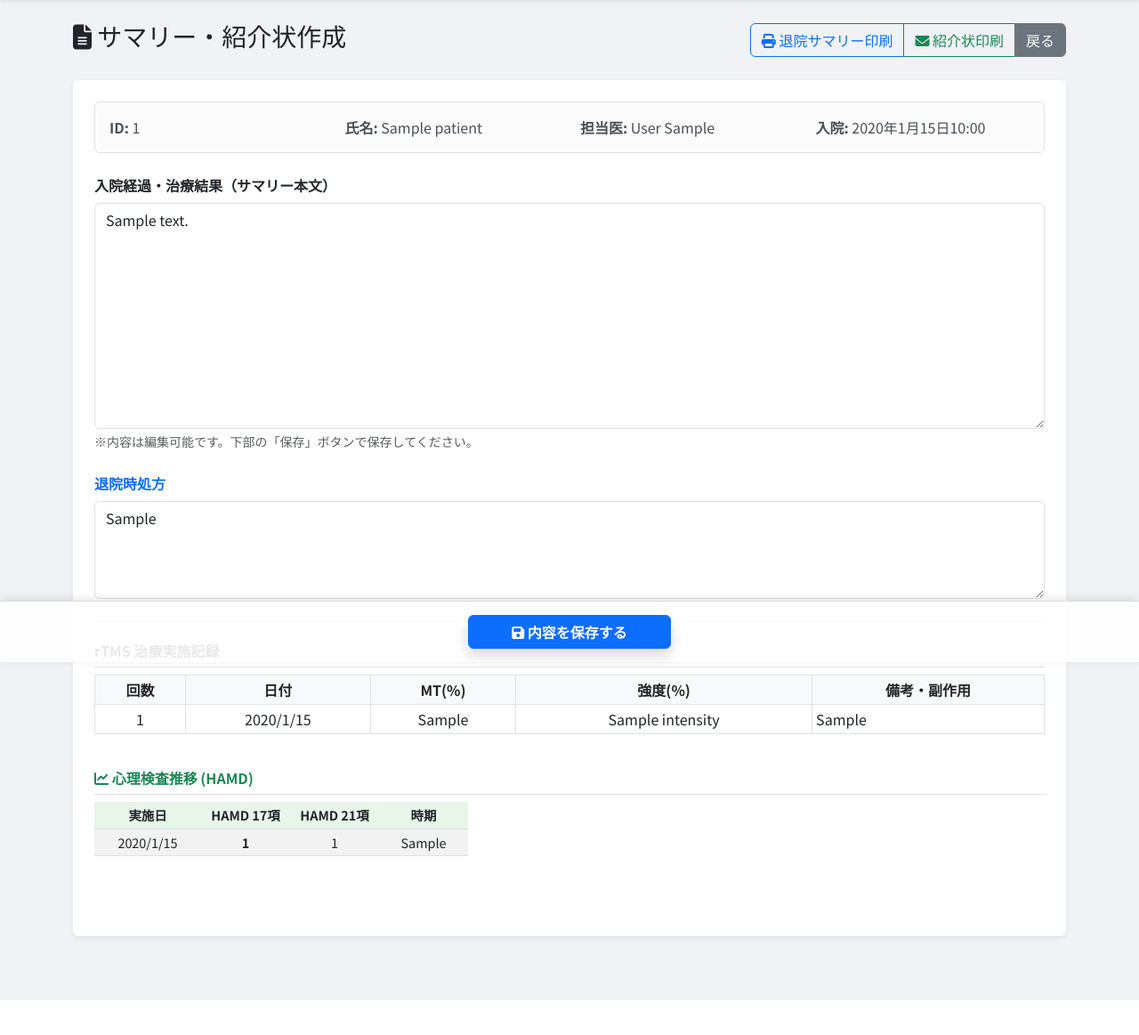
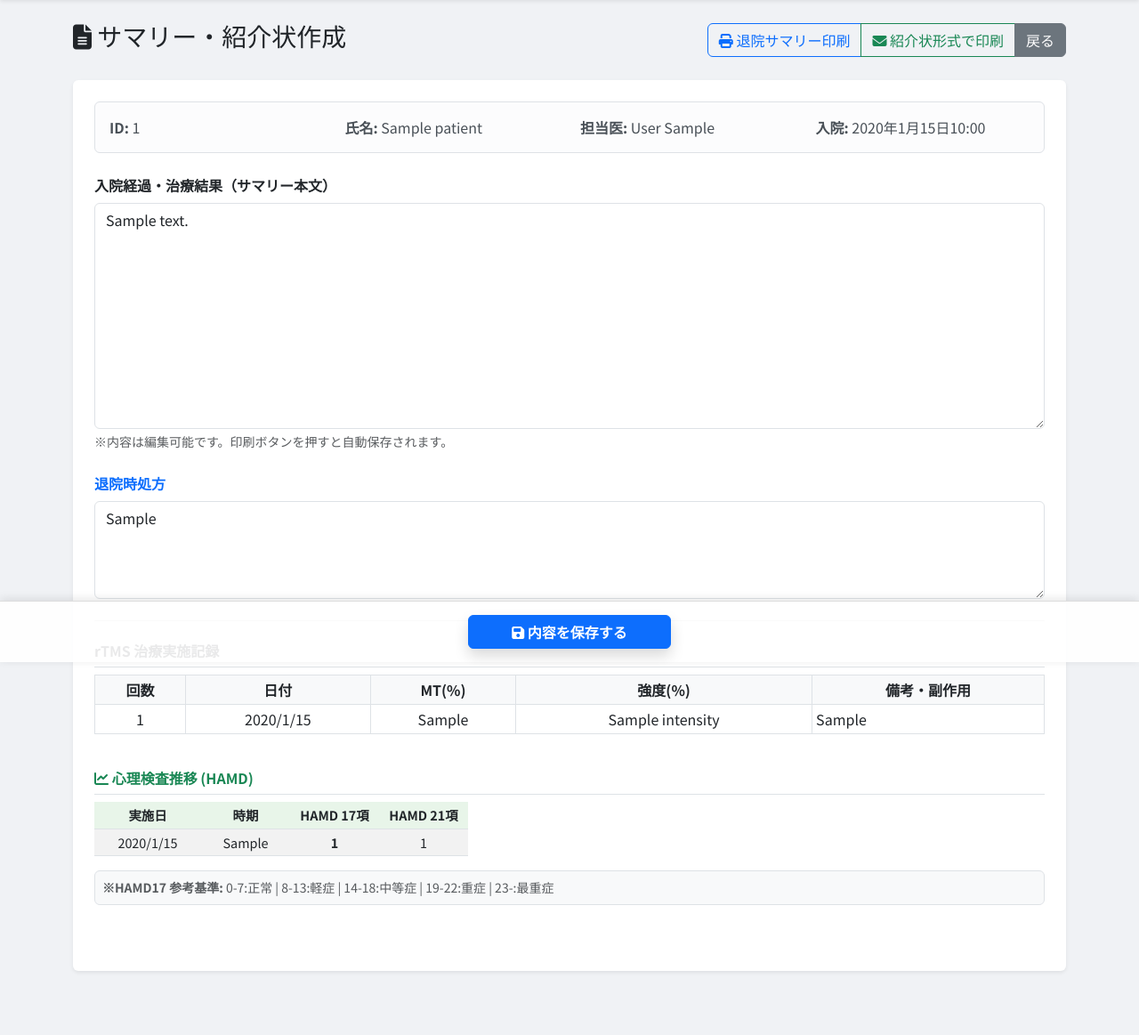
Before and after one commit to kasadera-creator/rTMS, a Django app: template rtms_app/templates/rtms_app/patient_summary.html in a window 1280 px wide. Shown: the part 56-1219 px from the top of the page at 89% size. Before the commit the page ends 1180 px from the top, so only its background shows below. Run offline with Django 5.2, Linux system fonts and the light colour scheme; the template is opened without the code that fills it: most values are stand-ins (such as "Sample title", 1, 10 or a date in 2020); data that the repository does not hold is empty.

Commit message:
サマリー修正

```diff
--- a/rtms_app/templates/rtms_app/patient_summary.html
+++ b/rtms_app/templates/rtms_app/patient_summary.html
@@ -16,18 +16,19 @@
     <div class="d-flex justify-content-between align-items-center mb-4">
         <h3><i class="fas fa-file-alt"></i> サマリー・紹介状作成</h3>
         <div class="btn-group">
-            <a href="{% url 'patient_print_summary' patient.id %}?mode=summary" target="_blank" class="btn btn-outline-primary">
+            <!-- 修正: ボタンタイプをbuttonにし、onclickで保存＆印刷を実行 -->
+            <button type="button" class="btn btn-outline-primary" onclick="saveAndPrint('summary')">
                 <i class="fas fa-print"></i> 退院サマリー印刷
-            </a>
-            <a href="{% url 'patient_print_summary' patient.id %}?mode=referral" target="_blank" class="btn btn-outline-success">
-                <i class="fas fa-envelope"></i> 紹介状印刷
-            </a>
+            </button>
+            <button type="button" class="btn btn-outline-success" onclick="saveAndPrint('referral')">
+                <i class="fas fa-envelope"></i> 紹介状形式で印刷
+            </button>
             <a href="{% url 'dashboard' %}" class="btn btn-secondary">戻る</a>
         </div>
     </div>
 
     <!-- メインエリア: フォームで囲む -->
-    <form method="post" class="bg-white p-4 shadow-sm rounded">
+    <form method="post" id="summaryForm" class="bg-white p-4 shadow-sm rounded">
         {% csrf_token %}
 
         <!-- 1. 患者情報ヘッダー -->
@@ -52,11 +53,11 @@
             <label class="form-label fw-bold">入院経過・治療結果（サマリー本文）</label>
             <textarea name="summary_text" rows="10" class="form-control">{{ summary_text }}</textarea>
             <div class="form-text text-muted">
-                ※内容は編集可能です。下部の「保存」ボタンで保存してください。
+                ※内容は編集可能です。印刷ボタンを押すと自動保存されます。
             </div>
         </div>
 
-        <!-- 3. 退院時処方 (新規追加) -->
+        <!-- 3. 退院時処方 -->
         <div class="mb-4">
             <label class="form-label fw-bold text-primary">退院時処方</label>
             <textarea name="discharge_prescription" rows="4" class="form-control" placeholder="退院時の処方内容を入力してください...">{{ patient.discharge_prescription }}</textarea>
@@ -95,24 +96,28 @@
                     <thead>
                         <tr>
                             <th style="min-width:120px;">実施日</th>
+                            <th style="min-width:100px;">時期</th>
                             <th style="min-width:100px;">HAMD 17項</th>
                             <th style="min-width:100px;">HAMD 21項</th>
-                            <th style="min-width:100px;">時期</th>
                         </tr>
                     </thead>
                     <tbody>
                         {% for score in test_scores %}
                         <tr>
                             <td>{{ score.date|date:"Y/n/j" }}</td>
+                            <td>{{ score.get_timing_display|default:"-" }}</td>
                             <td class="fw-bold">{{ score.total_score_17 }}</td>
                             <td>{{ score.total_score_21 }}</td>
-                            <td>{{ score.get_timing_display|default:"-" }}</td>
                         </tr>
                         {% empty %}
                         <tr><td colspan="4" class="text-muted py-3">データなし</td></tr>
                         {% endfor %}
                     </tbody>
                 </table>
+                <div class="mt-2 p-2 bg-light border rounded small text-muted">
+                    <strong>※HAMD17 参考基準:</strong>
+                    0-7:正常 | 8-13:軽症 | 14-18:中等症 | 19-22:重症 | 23-:最重症
+                </div>
             </div>
         </div>
 
@@ -125,4 +130,36 @@
         <div style="height: 50px;"></div>
     </form>
 </div>
+
+<!-- 自動保存用スクリプト -->
+<script>
+    function saveAndPrint(mode) {
+        const form = document.getElementById('summaryForm');
+        const formData = new FormData(form);
+        const url = window.location.href;
+
+        // 非同期で保存リクエスト送信
+        fetch(url, {
+            method: 'POST',
+            body: formData,
+            headers: {
+                'X-Requested-With': 'XMLHttpRequest', // Ajaxリクエストであることを示す
+                'X-CSRFToken': document.querySelector('[name=csrfmiddlewaretoken]').value
+            }
+        })
+        .then(response => {
+            if (response.ok) {
+                // 保存成功後に印刷ウィンドウを開く
+                const printUrl = "{% url 'patient_print_summary' patient.id %}?mode=" + mode;
+                window.open(printUrl, '_blank');
+            } else {
+                alert('保存に失敗しました。');
+            }
+        })
+        .catch(error => {
+            console.error('Error:', error);
+            alert('通信エラーが発生しました。');
+        });
+    }
+</script>
 {% endblock %}
```
Also changed, not shown: rtms_app/forms.py (+17 -13 lines), rtms_app/models.py (+5 -3 lines), rtms_app/templates/rtms_app/patient_first_visit.html (+7 -3 lines), rtms_app/views.py (+6 -2 lines).
